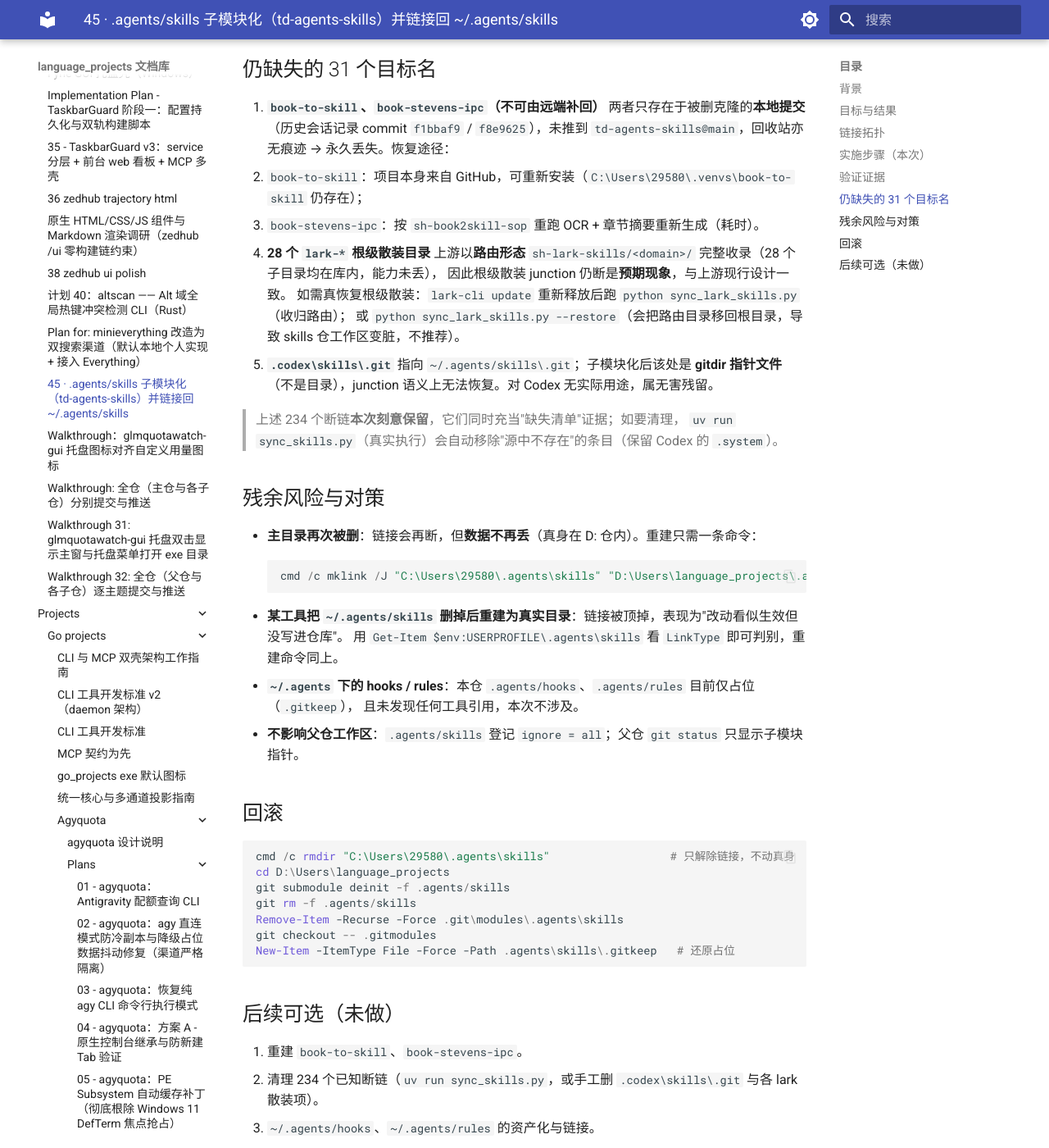
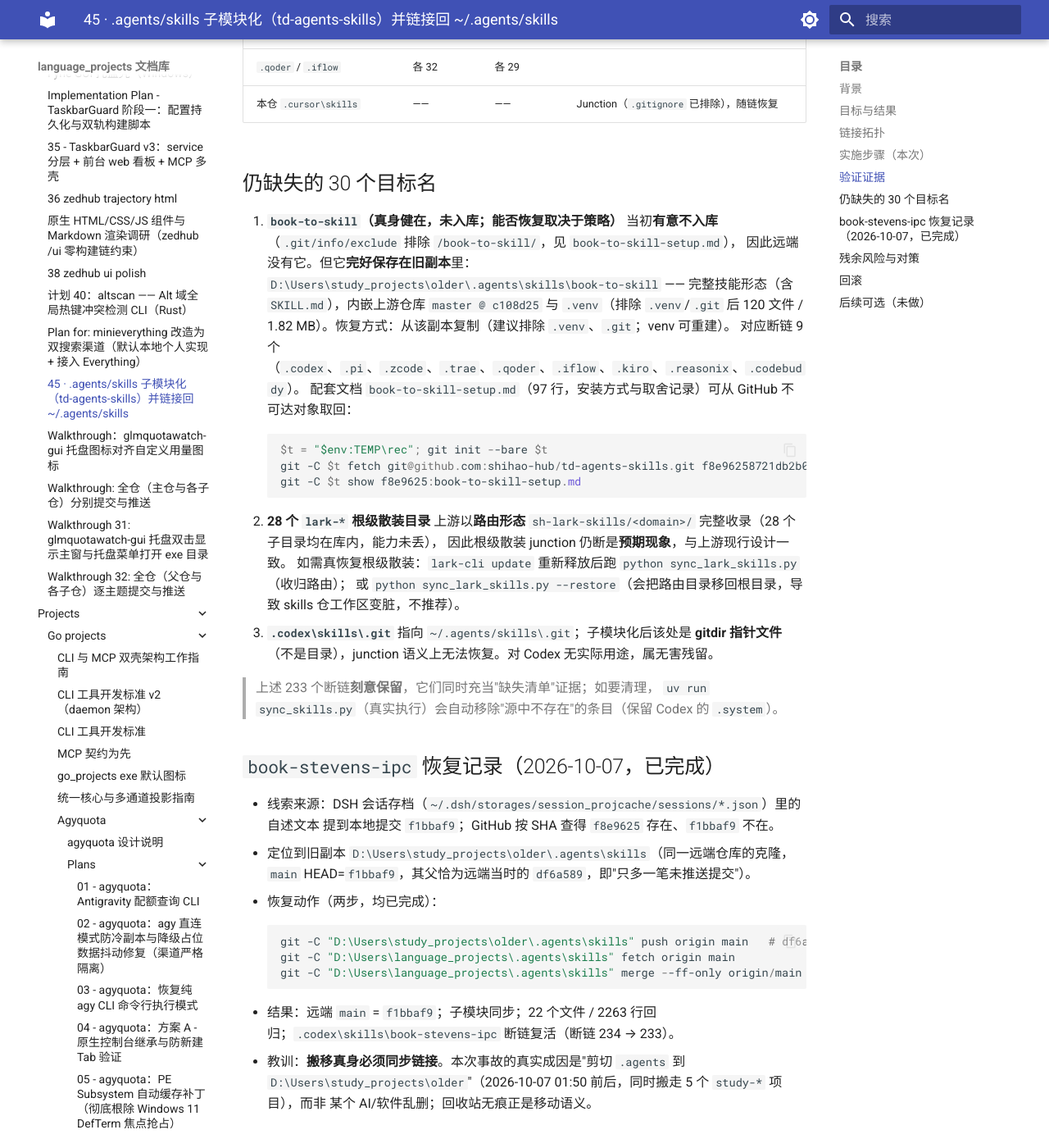
Before and after one commit to shihao-hub/td-language_projects, an MkDocs documentation site: the page built from docs/plans/45-agents-skills-submodule.md, in a window 1280 px wide and 1400 px high, scrolled down 2842 px. Shown: the whole window at 82% size. Built offline with MkDocs 1.6.1 and Material for MkDocs 9.7.7, drawn with Linux system fonts in a browser that asks for light colours; a script that is not in the unit is left out; some of the changed text lies outside the part shown.

Commit message:
docs(plans): 修正 45 号计划丢失结论并记录恢复
- 根因更正：.agents 是用户自行剪切到 study_projects\older，非被删
- 记录 book-stevens-ipc 从旧克隆恢复的全过程与命令
- 断链统计更新为 100 健康 / 233 缺失（30 个目标名）
- 新增搬移真身必须同步链接的教训与旧副本区治理待办

````diff
--- a/docs/plans/45-agents-skills-submodule.md
+++ b/docs/plans/45-agents-skills-submodule.md
@@ -2,14 +2,19 @@
 
 ## 背景
 
-`C:\Users\29580\.agents` 整个目录被某未知工具/AI **永久删除**（回收站无痕迹），导致全机
-**333 个 junction** 指向 `~/.agents/skills\...` 的链接全部断链（Claude Code / Codex / opencode /
-Gemini / Cursor / pi / zcode / Trae / Qoder / iFlow / Kiro / Reasonix / CodeBuddy 以及本仓
-`.cursor/skills`）。
+`C:\Users\29580\.agents` 整个目录消失，导致全机 **333 个 junction** 指向 `~/.agents/skills\...`
+的链接全部断链（Claude Code / Codex / opencode / Gemini / Cursor / pi / zcode / Trae / Qoder /
+iFlow / Kiro / Reasonix / CodeBuddy 以及本仓 `.cursor/skills`）。
 
-根因不是"链接坏了"，而是**真身只存在于用户主目录**——主目录被清即资产全失。因此确立长期策略：
-把重要资产以 **git submodule** 形式放在最重要的本仓（`D:\Users\language_projects`），再用 junction
-链接到各使用位置（家目录/各工具）。本文是该策略的**第一步**。
+**根因（2026-10-07 更正）**：不是"被某个 AI/软件删除"。用户于 2026-10-07 01:50 前后把
+`~/.agents` **自行剪切**到了 `D:\Users\study_projects\older\.agents`（同时剪切的还有 5 个
+`study-*` 项目），所以回收站无痕（移动语义）——原有的 skills 真身（一份 `td-agents-skills`
+克隆，含两笔未推送的本地提交）**完好地留在该副本里**。
+
+但"剪切真身"暴露了真正的结构性风险：**真身只存在于家目录/散落目录，搬移一次就让全机 333 个链接
+集体失效，且无人知情**。因此确立长期策略：把重要资产以 **git submodule** 形式放在最重要的本仓
+（`D:\Users\language_projects`），再用 junction 链接到各使用位置（家目录/各工具）。
+本文是该策略的**第一步**。
 
 ## 目标与结果
 
@@ -17,8 +22,8 @@
 | --- | --- |
 | 真身位置 | `D:\Users\language_projects\.agents\skills`（父仓子模块，远端 `shihao-hub/td-agents-skills@main`） |
 | 使用位置 | `C:\Users\29580\.agents\skills` → **Junction** → 真身 |
-| 恢复情况 | 333 个既有链接中 **99 个恢复可用**；**234 个仍断**，涉及 **31 个不同目标名**（见下节） |
-| 子模块指针 | `df6a589`（`main`），登记 `branch = main` + `ignore = all` |
+| 恢复情况 | 333 个既有链接中 **100 个恢复可用**；**233 个仍断**，涉及 **30 个不同目标名**（见下节） |
+| 子模块指针 | `f1bbaf9`（`main`，含 `book-stevens-ipc` 恢复提交），登记 `branch = main` + `ignore = all` |
 
 ## 链接拓扑
 
@@ -51,26 +56,26 @@
    cmd /c mklink /J "C:\Users\29580\.agents\skills" "D:\Users\language_projects\.agents\skills"
    ```
 5. 同步意识：子模块化后，目录真身变更需**在子模块内**提交推送；父仓只跟踪指针
-   （`git add --force .agents/skills` → commit → push）。`sync_skills.py` 等脚本以
+   （更新写法见「残余风险与对策」末条）。`sync_skills.py` 等脚本以
    "脚本所在目录"为准绳，经 junction 访问与经 D: 访问等价（`Path(__file__).resolve()` 会还原真身）。
 
 ## 验证证据
 
 | 检查 | 命令 | 结果 |
 | --- | --- | --- |
-| 子模块登记 | `git submodule status` | `.agents/skills df6a589 (heads/main)` |
+| 子模块登记 | `git submodule status` | `.agents/skills f1bbaf9 (heads/main)` |
 | 联接类型 | `Get-Item $env:USERPROFILE\.agents\skills` | `LinkType=Junction`，`Target=D:\Users\language_projects\.agents\skills` |
 | 内容完整 | `(Get-ChildItem $env:USERPROFILE\.agents\skills -Directory).Count` | **78**（77 个技能目录 + `.archived`） |
-| 链路可读 | 抽查 `code-review` / `sh-web-archive` / `tdd` / `zread` 的 `SKILL.md` | 经 `.claude`、`.codex`、`.config\opencode`、`.cursor`、`.pi` 全部可读 |
-| 链接体检 | `uv run sync_skills.py --check`（skills 仓库自带同步器，只读 dry-run） | 源 78 skills；**84 SKIP（均已指向真身）、0 RELINK/REPLACE**；仅 3 项建议 REMOVE（本次不执行） |
-| 理论校验 | 全机 reparse point 复扫 | 333 个链接中 99 健康 / 234 目标缺失（31 个目标名） |
+| 链路可读 | 抽查 `code-review` / `sh-web-archive` / `tdd` / `zread` / `book-stevens-ipc` 的 `SKILL.md` | 经 `.claude`、`.codex`、`.config\opencode`、`.cursor`、`.pi`、`.gemini` 全部可读 |
+| 链接体检 | `uv run sync_skills.py --check`（skills 仓库自带同步器，只读 dry-run） | 源 78 skills；**84 SKIP（均已指向真身）、0 RELINK/REPLACE**；仅 2 项建议 REMOVE（`book-to-skill`、`.git`，本次不执行） |
+| 全机复扫 | reparse point 全量复扫 | 333 个链接中 **100 健康 / 233 目标缺失**（30 个目标名） |
 
 逐工具明细（total / 仍断）：
 
 | 工具 | total | 仍断 | 说明 |
 | --- | --- | --- | --- |
 | `.claude\skills` | 1 | 0 | 整目录 junction |
-| `.codex\skills` | 81 | 2 | 整目录为真实目录，逐技能 junction；另含 `.git`、`.archived` |
+| `.codex\skills` | 81 | 1 | 整目录为真实目录，逐技能 junction；另含 `.git`、`.archived`；`book-stevens-ipc` 已随 f1bbaf9 复活 |
 | `.cursor\skills` | 1 | 0 | 整目录 junction |
 | `.config\opencode\skills` | 1 | 0 | 整目录 junction |
 | `.gemini\config\skills` | 1 | 0 | 整目录 junction |
@@ -79,13 +84,20 @@
 | `.qoder` / `.iflow` | 各 32 | 各 29 | |
 | 本仓 `.cursor\skills` | —— | —— | Junction（`.gitignore` 已排除），随链恢复 |
 
-## 仍缺失的 31 个目标名
+## 仍缺失的 30 个目标名
 
-1. **`book-to-skill`、`book-stevens-ipc`（不可由远端补回）**
-   两者只存在于被删克隆的**本地提交**（历史会话记录 commit `f1bbaf9` / `f8e9625`），未推到
-   `td-agents-skills@main`，回收站亦无痕迹 → 永久丢失。恢复途径：
-   - `book-to-skill`：项目本身来自 GitHub，可重新安装（`C:\Users\29580\.venvs\book-to-skill` 仍存在）；
-   - `book-stevens-ipc`：按 `sh-book2skill-sop` 重跑 OCR + 章节摘要重新生成（耗时）。
+1. **`book-to-skill`（真身健在，未入库；能否恢复取决于策略）**
+   当初**有意不入库**（`.git/info/exclude` 排除 `/book-to-skill/`，见 `book-to-skill-setup.md`），
+   因此远端没有它。但它**完好保存在旧副本**里：`D:\Users\study_projects\older\.agents\skills\book-to-skill`
+   —— 完整技能形态（含 `SKILL.md`），内嵌上游仓库 `master @ c108d25` 与 `.venv`（排除 `.venv`/`.git`
+   后 120 文件 / 1.82 MB）。恢复方式：从该副本复制（建议排除 `.venv`、`.git`；venv 可重建）。
+   对应断链 9 个（`.codex`、`.pi`、`.zcode`、`.trae`、`.qoder`、`.iflow`、`.kiro`、`.reasonix`、`.codebuddy`）。
+   配套文档 `book-to-skill-setup.md`（97 行，安装方式与取舍记录）可从 GitHub 不可达对象取回：
+   ```powershell
+   $t = "$env:TEMP\rec"; git init --bare $t
+   git -C $t fetch git@github.com:shihao-hub/td-agents-skills.git f8e96258721db2b0b3ede5381b3ca857652a44ae
+   git -C $t show f8e9625:book-to-skill-setup.md
+   ```
 2. **28 个 `lark-*` 根级散装目录**
    上游以**路由形态** `sh-lark-skills/<domain>/` 完整收录（28 个子目录均在库内，能力未丢），
    因此根级散装 junction 仍断是**预期现象**，与上游现行设计一致。
@@ -95,20 +107,45 @@
    指向 `~/.agents/skills\.git`；子模块化后该处是 **gitdir 指针文件**（不是目录），junction
    语义上无法恢复。对 Codex 无实际用途，属无害残留。
 
-> 上述 234 个断链**本次刻意保留**，它们同时充当"缺失清单"证据；如要清理，
+> 上述 233 个断链**刻意保留**，它们同时充当"缺失清单"证据；如要清理，
 > `uv run sync_skills.py`（真实执行）会自动移除"源中不存在"的条目（保留 Codex 的 `.system`）。
+
+## `book-stevens-ipc` 恢复记录（2026-10-07，已完成）
+
+- 线索来源：DSH 会话存档（`~/.dsh/storages/session_projcache/sessions/*.json`）里的自述文本
+  提到本地提交 `f1bbaf9`；GitHub 按 SHA 查得 `f8e9625` 存在、`f1bbaf9` 不在。
+- 定位到旧副本 `D:\Users\study_projects\older\.agents\skills`（同一远端仓库的克隆，
+  `main` HEAD=`f1bbaf9`，其父恰为远端当时的 `df6a589`，即"只多一笔未推送提交"）。
+- 恢复动作（两步，均已完成）：
+  ```powershell
+  git -C "D:\Users\study_projects\older\.agents\skills" push origin main   # df6a589 -> f1bbaf9
+  git -C "D:\Users\language_projects\.agents\skills" fetch origin main
+  git -C "D:\Users\language_projects\.agents\skills" merge --ff-only origin/main
+  ```
+- 结果：远端 `main` = `f1bbaf9`；子模块同步；22 个文件 / 2263 行回归；`.codex\skills\book-stevens-ipc`
+  断链复活（断链 234 → 233）。
+- 教训：**搬移真身必须同步链接**。本次事故的真实成因是"剪切 `.agents` 到
+  `D:\Users\study_projects\older`"（2026-10-07 01:50 前后，同时搬走 5 个 `study-*` 项目），而非
+  某个 AI/软件乱删；回收站无痕正是移动语义。
+
 
 ## 残余风险与对策
 
-- **主目录再次被删**：链接会再断，但**数据不再丢**（真身在 D: 仓内）。重建只需一条命令：
+- **真身被再次搬移/误删**：链接会再断，但**数据不再丢**（真身在 D: 仓内）。重建只需一条命令：
   ```powershell
   cmd /c mklink /J "C:\Users\29580\.agents\skills" "D:\Users\language_projects\.agents\skills"
   ```
 - **某工具把 `~/.agents/skills` 删掉后重建为真实目录**：链接被顶掉，表现为"改动看似生效但没写进仓库"。
   用 `Get-Item $env:USERPROFILE\.agents\skills` 看 `LinkType` 即可判别，重建命令同上。
+- **搬移真身必须同步链接（本次事故教训）**：任何 `~/.agents\skills` 的移动/改名都要同步重建 junction，
+  否则全机 333 个链接静默失效；搬移前先 `Get-Item` 确认 `LinkType`，搬移后立即重建并抽查。
 - **`~/.agents` 下的 hooks / rules**：本仓 `.agents/hooks`、`.agents/rules` 目前仅占位（`.gitkeep`），
+  旧副本 `older\.agents` 中也没有这两个目录（只有 `skills`、`.gitignore`、`.skill-lock.json`），
   且未发现任何工具引用，本次不涉及。
 - **不影响父仓工作区**：`.agents/skills` 登记 `ignore = all`；父仓 `git status` 只显示子模块指针。
+  注意：`ignore = all` 会让父仓 `git status/diff` 看不见指针变化，更新指针时用
+  `git -c submodule..agents/skills.ignore=none ...` 或低层 `git update-index` 显式操作，**不要**用
+  `git add --force .agents/skills`（索引里没有 gitlink 时会把子模块内容当普通文件加入）。
 
 ## 回滚
 
@@ -124,7 +161,13 @@
 
 ## 后续可选（未做）
 
-1. 重建 `book-to-skill`、`book-stevens-ipc`。
-2. 清理 234 个已知断链（`uv run sync_skills.py`，或手工删 `.codex\skills\.git` 与各 lark 散装项）。
-3. `~/.agents/hooks`、`~/.agents/rules` 的资产化与链接。
-4. 把"本仓子模块 + 家目录 junction"固化为可复用流程/脚本（本次只做 skills 一例，避免过早抽象）。
+1. `book-to-skill` 的归属决策：真身在 `older\.agents\skills\book-to-skill`（未入库）；
+   要么复制回真身并继续"不入库"，要么纳入版本管理（推翻当初 `exclude` 设计）。
+2. `book-to-skill-setup.md`：可从 GitHub 不可达对象 `f8e9625` 取回后入子模块，作为换机重建手册。
+3. 清理 233 个已知断链（`uv run sync_skills.py`，或手工删 `.codex\skills\.git` 与各 lark 散装项）。
+4. `~/.agents/hooks`、`~/.agents/rules` 的资产化与链接。
+5. **旧副本区治理**：`D:\Users\study_projects\older`（本次剪切目的地）同时收着 `.agents` 与 5 个
+   `study-*` 项目，且同样只在本机；建议按"真身入仓 + 链接"策略逐项处理，避免下次搬移再次造成
+   大面积静默断链。`older\.agents\.skill-lock.json`（+ `.bak-before-booktoskill-removal`）的归属
+   也待确认（疑似某 skills 工具的锁/清单）。
+6. 把"本仓子模块 + 家目录 junction"固化为可复用流程/脚本（本次只做 skills 一例，避免过早抽象）。
````
